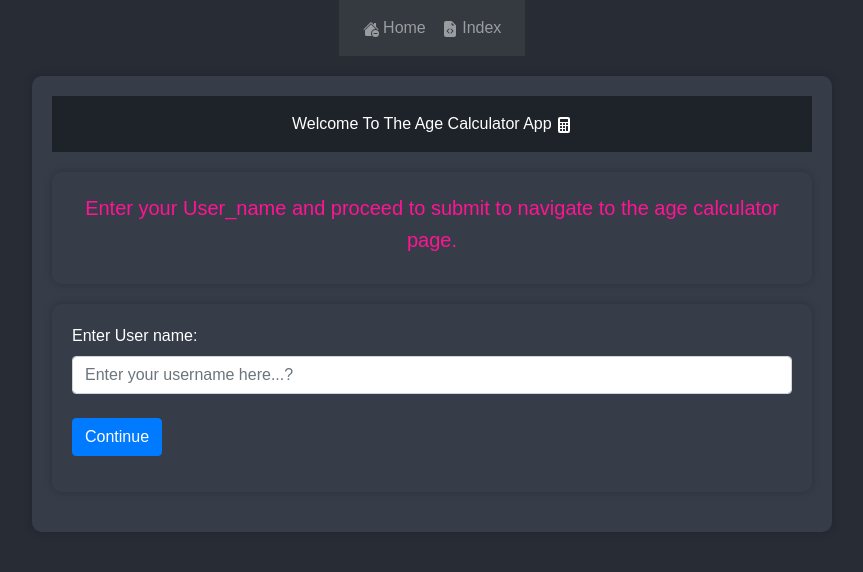
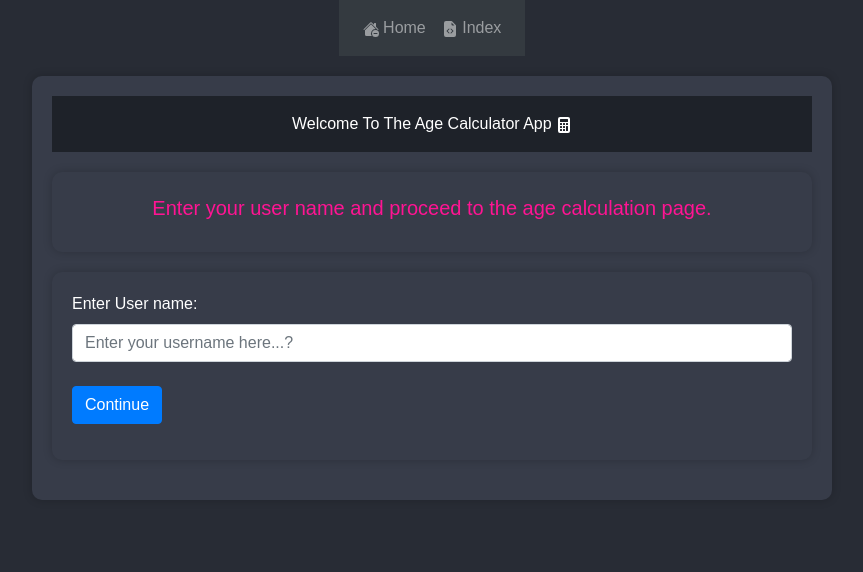
Before and after one commit to harizonelopez/age_calculator, a Flask app: page / in a window 1280 px wide. Shown: the top 572 px of the page, without its empty margins (208-1071 px from the left). Run offline with Flask 3, Linux system fonts and the light colour scheme; some libraries are stand-ins or nearby versions.

Commit message:
Update index.html

```diff
--- a/templates/index.html
+++ b/templates/index.html
@@ -1,5 +1,5 @@
 {% extends "base.html" %}
-{% block title %} Index page {% endblock %}
+{% block title %} Entry page {% endblock %}
 
 {% block content %}
 <!DOCTYPE html>
@@ -7,7 +7,6 @@
 <head>
     <meta charset="UTF-8">
     <meta name="viewport" content="width=device-width, initial-scale=1.0">
-    <title>Index</title>
     <style>
         body {
             display: flex;
@@ -75,10 +74,10 @@
     <section>
         <header align="center">Welcome To The Age Calculator App    <svg xmlns="http://www.w3.org/2000/svg" width="16" height="16" fill="currentColor" class="bi bi-calculator-fill" viewBox="0 0 16 16">
             <path d="M2 2a2 2 0 0 1 2-2h8a2 2 0 0 1 2 2v12a2 2 0 0 1-2 2H4a2 2 0 0 1-2-2zm2 .5v2a.5.5 0 0 0 .5.5h7a.5.5 0 0 0 .5-.5v-2a.5.5 0 0 0-.5-.5h-7a.5.5 0 0 0-.5.5m0 4v1a.5.5 0 0 0 .5.5h1a.5.5 0 0 0 .5-.5v-1a.5.5 0 0 0-.5-.5h-1a.5.5 0 0 0-.5.5M4.5 9a.5.5 0 0 0-.5.5v1a.5.5 0 0 0 .5.5h1a.5.5 0 0 0 .5-.5v-1a.5.5 0 0 0-.5-.5zM4 12.5v1a.5.5 0 0 0 .5.5h1a.5.5 0 0 0 .5-.5v-1a.5.5 0 0 0-.5-.5h-1a.5.5 0 0 0-.5.5M7.5 6a.5.5 0 0 0-.5.5v1a.5.5 0 0 0 .5.5h1a.5.5 0 0 0 .5-.5v-1a.5.5 0 0 0-.5-.5zM7 9.5v1a.5.5 0 0 0 .5.5h1a.5.5 0 0 0 .5-.5v-1a.5.5 0 0 0-.5-.5h-1a.5.5 0 0 0-.5.5m.5 2.5a.5.5 0 0 0-.5.5v1a.5.5 0 0 0 .5.5h1a.5.5 0 0 0 .5-.5v-1a.5.5 0 0 0-.5-.5zM10 6.5v1a.5.5 0 0 0 .5.5h1a.5.5 0 0 0 .5-.5v-1a.5.5 0 0 0-.5-.5h-1a.5.5 0 0 0-.5.5m.5 2.5a.5.5 0 0 0-.5.5v4a.5.5 0 0 0 .5.5h1a.5.5 0 0 0 .5-.5v-4a.5.5 0 0 0-.5-.5z"/>
-          </svg> </header>
+          </svg></header>
 
         <section>
-            <h5 align="center">Enter your User_name and proceed to submit to navigate to the age calculator page.</h5>
+            <h5 align="center">Enter your user name and proceed to the age calculation page.</h5>
         </section>
 
         <section>
```
